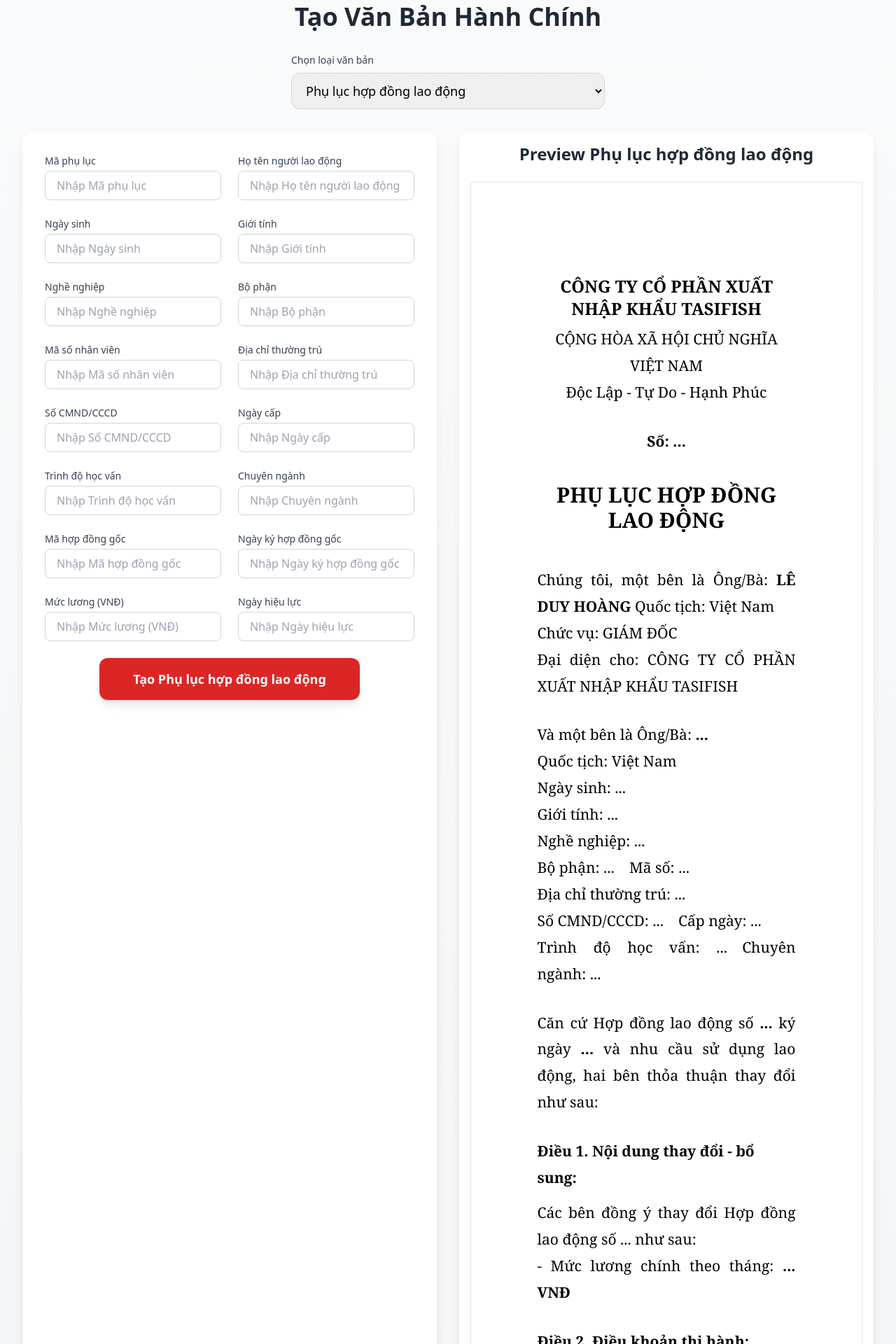
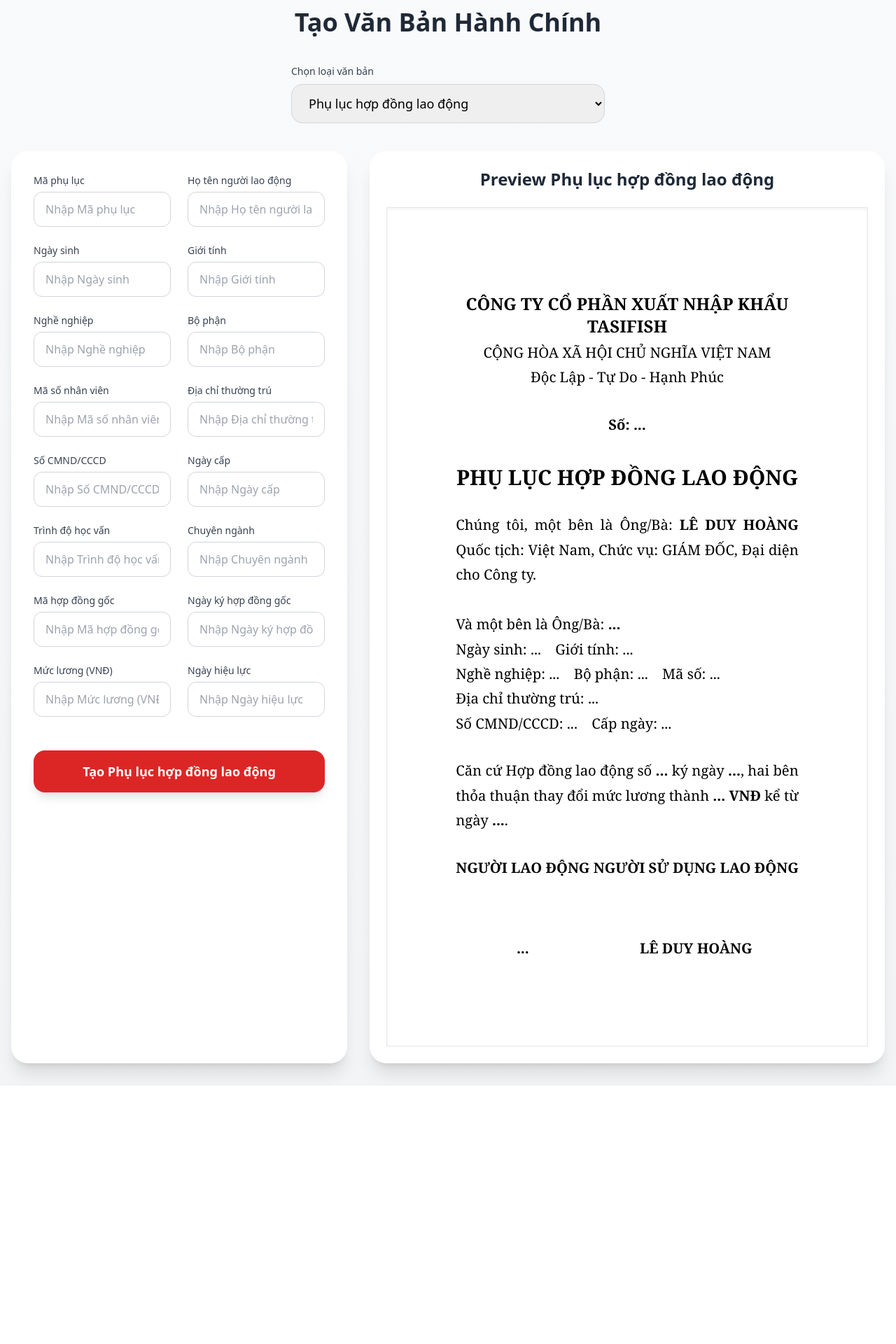
Before and after one commit to thvnn116/document-generator, a Next.js app: page / in a window 1280 px wide. Shown: the part 20-1940 px from the top of the page at 70% size. After the commit the page ends 1571 px from the top, so only its background shows below. Built offline with nearby package versions, Linux system fonts and the light colour scheme.

Commit message:
Update index.js

```diff
--- a/pages/index.js
+++ b/pages/index.js
@@ -45,33 +45,18 @@
 
   const getLabel = (field) => {
     const labels = {
-      MS_HDLD: "Mã phụ lục",
-      HO_TEN: "Họ tên người lao động",
-      NGAY_SINH: "Ngày sinh",
-      GIOI_TINH: "Giới tính",
-      NGHE_NGHIEP: "Nghề nghiệp",
-      BO_PHAN: "Bộ phận",
-      MS_NV: "Mã số nhân viên",
-      DC_THUONG_TRU: "Địa chỉ thường trú",
-      SO_CMND: "Số CMND/CCCD",
-      NGAY_CAP: "Ngày cấp",
-      HOC_VAN: "Trình độ học vấn",
-      CHUYEN_NGANH: "Chuyên ngành",
-      MS_HD: "Mã hợp đồng gốc",
-      NGAY_KY_HD: "Ngày ký hợp đồng gốc",
-      MUC_LUONG: "Mức lương (VNĐ)",
+      MS_HDLD: "Mã phụ lục", HO_TEN: "Họ tên người lao động", NGAY_SINH: "Ngày sinh",
+      GIOI_TINH: "Giới tính", NGHE_NGHIEP: "Nghề nghiệp", BO_PHAN: "Bộ phận",
+      MS_NV: "Mã số nhân viên", DC_THUONG_TRU: "Địa chỉ thường trú",
+      SO_CMND: "Số CMND/CCCD", NGAY_CAP: "Ngày cấp", HOC_VAN: "Trình độ học vấn",
+      CHUYEN_NGANH: "Chuyên ngành", MS_HD: "Mã hợp đồng gốc",
+      NGAY_KY_HD: "Ngày ký hợp đồng gốc", MUC_LUONG: "Mức lương (VNĐ)",
       NGAY_HL: "Ngày hiệu lực",
 
-      DIA_DIEM: "Địa điểm",
-      DD: "Ngày",
-      MM: "Tháng",
-      YY: "Năm",
-      DIEN_THOAI: "Số điện thoại",
-      VI_TRI_CV: "Vị trí công việc",
-      DC_CTY: "Địa chỉ công ty",
-      NGAY_NHAN_VIEC: "Ngày nhận việc",
-      TG_THUVIEC: "Thời gian thử việc (tháng)",
-      PT_LUONG: "Phần trăm lương thử việc",
+      DIA_DIEM: "Địa điểm", DD: "Ngày", MM: "Tháng", YY: "Năm",
+      DIEN_THOAI: "Số điện thoại", VI_TRI_CV: "Vị trí công việc",
+      DC_CTY: "Địa chỉ công ty", NGAY_NHAN_VIEC: "Ngày nhận việc",
+      TG_THUVIEC: "Thời gian thử việc (tháng)", PT_LUONG: "Phần trăm lương thử việc",
     };
     return labels[field] || field.replace(/_/g, ' ');
   };
@@ -101,19 +86,20 @@
   };
 
   return (
-    <div className="min-h-screen bg-gradient-to-b from-gray-50 to-gray-100 py-6 px-4 sm:px-6 lg:px-8">
-      <div className="max-w-7xl mx-auto">
-        <h1 className="text-3xl md:text-4xl font-bold text-center text-gray-800 mb-8">
+    <div className="min-h-screen bg-gradient-to-b from-gray-50 to-gray-100 py-8 px-4">
+      <div className="max-w-[1400px] mx-auto">
+        <h1 className="text-4xl font-bold text-center text-gray-800 mb-10">
           Tạo Văn Bản Hành Chính
         </h1>
 
-        <div className="mb-8 flex justify-center">
+        {/* Dropdown */}
+        <div className="flex justify-center mb-10">
           <div className="w-full max-w-md">
             <label className="block text-sm font-medium text-gray-700 mb-2">Chọn loại văn bản</label>
             <select
               value={selectedType}
               onChange={(e) => setSelectedType(e.target.value)}
-              className="w-full px-4 py-3 border border-gray-300 rounded-xl focus:ring-2 focus:ring-red-500 focus:border-red-500 outline-none text-lg"
+              className="w-full px-5 py-3.5 border border-gray-300 rounded-2xl focus:ring-2 focus:ring-red-500 focus:border-red-500 text-lg"
             >
               {vanbanTypes.map((type) => (
                 <option key={type.code} value={type.code}>
@@ -124,30 +110,30 @@
           </div>
         </div>
 
-        <div className="grid grid-cols-1 lg:grid-cols-2 gap-8">
-          {/* Form */}
-          <div className="bg-white rounded-2xl shadow-lg p-6 md:p-8">
+        <div className="grid grid-cols-1 xl:grid-cols-5 gap-8">
+          {/* Form - chiếm 2 phần */}
+          <div className="xl:col-span-2 bg-white rounded-3xl shadow-xl p-8">
             <form onSubmit={handleSubmit(onCreate)} className="space-y-6">
               <div className="grid grid-cols-1 md:grid-cols-2 gap-6">
                 {currentType.fields.map((field) => (
                   <div key={field}>
-                    <label className="block text-sm font-medium text-gray-700 mb-1">
+                    <label className="block text-sm font-medium text-gray-700 mb-1.5">
                       {getLabel(field)}
                     </label>
                     <input
                       {...register(field)}
                       placeholder={`Nhập ${getLabel(field)}`}
-                      className="w-full px-4 py-2 border border-gray-300 rounded-lg focus:ring-2 focus:ring-red-500 focus:border-red-500 outline-none transition"
+                      className="w-full px-4 py-3 border border-gray-300 rounded-xl focus:ring-2 focus:ring-red-500 focus:border-red-500"
                     />
                     {errors[field] && <p className="mt-1 text-sm text-red-600">{errors[field].message}</p>}
                   </div>
                 ))}
               </div>
 
-              <div className="flex justify-center mt-10">
+              <div className="pt-6">
                 <button
                   type="submit"
-                  className="w-full md:w-auto px-12 py-4 bg-red-600 text-white font-bold text-lg rounded-xl shadow-lg hover:bg-red-700 focus:outline-none focus:ring-4 focus:ring-red-300 transition"
+                  className="w-full py-4 bg-red-600 hover:bg-red-700 text-white font-bold text-lg rounded-2xl transition shadow-lg"
                 >
                   Tạo {currentType.name}
                 </button>
@@ -155,123 +141,96 @@
             </form>
           </div>
 
-          {/* Preview - ĐÃ LOẠI BỎ KHUNG NGOÀI, cho bung rộng tối đa */}
-          <div className="bg-white rounded-2xl shadow-lg p-4">
+          {/* Preview - chiếm 3 phần, bung rộng tối đa */}
+          <div className="xl:col-span-3 bg-white rounded-3xl shadow-xl p-6 overflow-hidden">
             <h2 className="text-2xl font-bold text-gray-800 mb-6 text-center">
               Preview {currentType.name}
             </h2>
 
             <div
-              className="mx-auto bg-white border border-gray-200 shadow-sm overflow-auto font-serif"
+              className="mx-auto bg-white border border-gray-200 shadow-inner overflow-auto font-serif"
               style={{
-                width: '100%',           // Bung full chiều rộng của cột
-                maxWidth: '800px',       // Giới hạn tối đa để không quá rộng trên màn hình lớn
-                minHeight: '850px',
-                padding: '35mm 25mm',    // Lề rộng hơn một chút để đẹp
-                lineHeight: '1.8',
-                fontSize: '15.8pt',
+                width: '100%',
+                maxWidth: '850px',        // Bạn có thể tăng lên 900px nếu muốn rộng hơn
+                minHeight: '920px',
+                padding: '32mm 26mm',
+                lineHeight: '1.75',
+                fontSize: '15.2pt',
+                margin: '0 auto',
               }}
             >
-              {/* === NỘI DUNG PREVIEW === */}
+              {/* Nội dung PLHD */}
               {selectedType === "PLHD" && (
-                <div>
-                  <div className="text-center mb-12">
+                <div className="space-y-8">
+                  <div className="text-center">
                     <h3 className="text-2xl font-bold">CÔNG TY CỔ PHẦN XUẤT NHẬP KHẨU TASIFISH</h3>
-                    <p className="mt-2">CỘNG HÒA XÃ HỘI CHỦ NGHĨA VIỆT NAM</p>
+                    <p className="mt-1">CỘNG HÒA XÃ HỘI CHỦ NGHĨA VIỆT NAM</p>
                     <p>Độc Lập - Tự Do - Hạnh Phúc</p>
                     <p className="font-bold mt-8">Số: {formData.MS_HDLD || '...'}</p>
                     <h2 className="text-3xl font-bold mt-10">PHỤ LỤC HỢP ĐỒNG LAO ĐỘNG</h2>
                   </div>
 
-                  <p className="mb-8 text-justify">
-                    Chúng tôi, một bên là Ông/Bà: <strong>LÊ DUY HOÀNG</strong> Quốc tịch: Việt Nam<br />
-                    Chức vụ: GIÁM ĐỐC<br />
-                    Đại diện cho: CÔNG TY CỔ PHẦN XUẤT NHẬP KHẨU TASIFISH
+                  {/* Nội dung PLHD rút gọn cho dễ nhìn */}
+                  <p className="text-justify">
+                    Chúng tôi, một bên là Ông/Bà: <strong>LÊ DUY HOÀNG</strong> Quốc tịch: Việt Nam, Chức vụ: GIÁM ĐỐC, Đại diện cho Công ty.<br /><br />
+                    Và một bên là Ông/Bà: <strong>{formData.HO_TEN || '...'}</strong><br />
+                    Ngày sinh: {formData.NGAY_SINH || '...'} Giới tính: {formData.GIOI_TINH || '...'}<br />
+                    Nghề nghiệp: {formData.NGHE_NGHIEP || '...'} Bộ phận: {formData.BO_PHAN || '...'} Mã số: {formData.MS_NV || '...'}<br />
+                    Địa chỉ thường trú: {formData.DC_THUONG_TRU || '...'}<br />
+                    Số CMND/CCCD: {formData.SO_CMND || '...'} Cấp ngày: {formData.NGAY_CAP || '...'}
                   </p>
 
-                  <p className="mb-8 text-justify">
-                    Và một bên là Ông/Bà: <strong>{formData.HO_TEN || '...'}</strong><br />
-                    Quốc tịch: Việt Nam<br />
-                    Ngày sinh: {formData.NGAY_SINH || '...'}<br />
-                    Giới tính: {formData.GIOI_TINH || '...'}<br />
-                    Nghề nghiệp: {formData.NGHE_NGHIEP || '...'}<br />
-                    Bộ phận: {formData.BO_PHAN || '...'} Mã số: {formData.MS_NV || '...'}<br />
-                    Địa chỉ thường trú: {formData.DC_THUONG_TRU || '...'}<br />
-                    Số CMND/CCCD: {formData.SO_CMND || '...'} Cấp ngày: {formData.NGAY_CAP || '...'}<br />
-                    Trình độ học vấn: {formData.HOC_VAN || '...'} Chuyên ngành: {formData.CHUYEN_NGANH || '...'}
-                  </p>
-
-                  <p className="mb-8 text-justify">
-                    Căn cứ Hợp đồng lao động số <strong>{formData.MS_HD || '...'}</strong> ký ngày <strong>{formData.NGAY_KY_HD || '...'}</strong> và nhu cầu sử dụng lao động, hai bên thỏa thuận thay đổi như sau:
-                  </p>
-
-                  <p className="font-bold mb-3">Điều 1. Nội dung thay đổi - bổ sung:</p>
-                  <p className="mb-8 text-justify">
-                    Các bên đồng ý thay đổi Hợp đồng lao động số {formData.MS_HD || '...'} như sau:<br />
-                    - Mức lương chính theo tháng: <strong>{formData.MUC_LUONG || '...'} VNĐ</strong>
-                  </p>
-
-                  <p className="font-bold mb-3">Điều 2. Điều khoản thi hành:</p>
-                  <p className="mb-10 text-justify">
-                    Trừ những nội dung thay đổi nêu trên, các nội dung khác trong hợp đồng lao động số {formData.MS_HD || '...'} vẫn giữ nguyên.<br />
-                    Phụ lục này có hiệu lực từ ngày <strong>{formData.NGAY_HL || '...'}</strong>.
+                  <p className="text-justify">
+                    Căn cứ Hợp đồng lao động số <strong>{formData.MS_HD || '...'}</strong> ký ngày <strong>{formData.NGAY_KY_HD || '...'}</strong>, hai bên thỏa thuận thay đổi mức lương thành <strong>{formData.MUC_LUONG || '...'} VNĐ</strong> kể từ ngày <strong>{formData.NGAY_HL || '...'}</strong>.
                   </p>
 
                   <div className="mt-24 flex justify-between text-center">
                     <div>
                       <p className="font-bold">NGƯỜI LAO ĐỘNG</p>
-                      <p>(Ký tên)</p>
                       <p className="mt-20 font-bold">{formData.HO_TEN || '...'}</p>
                     </div>
                     <div>
                       <p className="font-bold">NGƯỜI SỬ DỤNG LAO ĐỘNG</p>
-                      <p>(Ký tên, đóng dấu)</p>
                       <p className="mt-20 font-bold">LÊ DUY HOÀNG</p>
                     </div>
                   </div>
                 </div>
               )}
 
+              {/* Nội dung TMNV */}
               {selectedType === "TMNV" && (
-                <div>
-                  <div className="text-center mb-12">
+                <div className="space-y-8">
+                  <div className="text-center">
                     <h3 className="text-2xl font-bold">CÔNG TY TNHH TASIFISH</h3>
                     <h2 className="text-3xl font-bold mt-8">THƯ MỜI NHẬN VIỆC</h2>
                     <p className="font-bold mt-6">Mã số: {formData.MS_HD || '...'}</p>
                   </div>
 
-                  <p className="mb-8 text-justify">
+                  <p className="text-justify">
                     {formData.DIA_DIEM || '...'}, ngày {formData.DD || '...'} tháng {formData.MM || '...'} năm {formData.YY || '...'}
                   </p>
 
-                  <p className="mb-8 text-justify">
+                  <p className="text-justify">
                     Kính gửi Anh/Chị: <strong>{formData.HO_TEN || '...'}</strong><br />
                     Ngày sinh: {formData.NGAY_SINH || '...'} Số điện thoại: {formData.DIEN_THOAI || '...'}<br />
                     Địa chỉ thường trú: {formData.DC_THUONG_TRU || '...'}
                   </p>
 
-                  <p className="mb-8 text-justify">
+                  <p className="text-justify">
                     Công Ty TNHH TASIFISH chân thành cảm ơn Anh/Chị đã quan tâm đến nhu cầu tuyển dụng...
                   </p>
 
-                  {/* Phần còn lại của TMNV giữ nguyên như cũ */}
-                  <p className="mb-4 text-justify">
+                  <p className="text-justify">
                     1. Vị trí công việc: <strong>{formData.VI_TRI_CV || '...'}</strong><br />
                     2. Địa điểm làm việc: <strong>{formData.DC_CTY || '...'}</strong><br />
-                    3. Chế độ làm việc: Toàn thời gian<br />
-                    4. Thời gian làm việc: Sáng 07h00 đến 11h00; Chiều 13h00 đến 17h00<br />
-                    5. Ngày nhận việc: <strong>{formData.NGAY_NHAN_VIEC || '...'}</strong>
-                  </p>
-
-                  <p className="mb-8 text-justify">
-                    • Tổng lương chính thức: <strong>{formData.MUC_LUONG || '...'} VNĐ</strong><br />
-                    • Thử việc {formData.TG_THUVIEC || '...'} tháng nhận {formData.PT_LUONG || '...'}% mức lương chính thức.
+                    5. Ngày nhận việc: <strong>{formData.NGAY_NHAN_VIEC || '...'}</strong><br />
+                    • Tổng lương: <strong>{formData.MUC_LUONG || '...'} VNĐ</strong><br />
+                    • Thử việc {formData.TG_THUVIEC || '...'} tháng nhận {formData.PT_LUONG || '...'}% lương chính thức.
                   </p>
 
                   <div className="mt-20 flex justify-between text-center">
                     <div>
                       <p className="font-bold">NGƯỜI LAO ĐỘNG</p>
-                      <p>(Ký tên)</p>
                       <p className="mt-20 font-bold">{formData.HO_TEN || '...'}</p>
                     </div>
                     <div>
```
